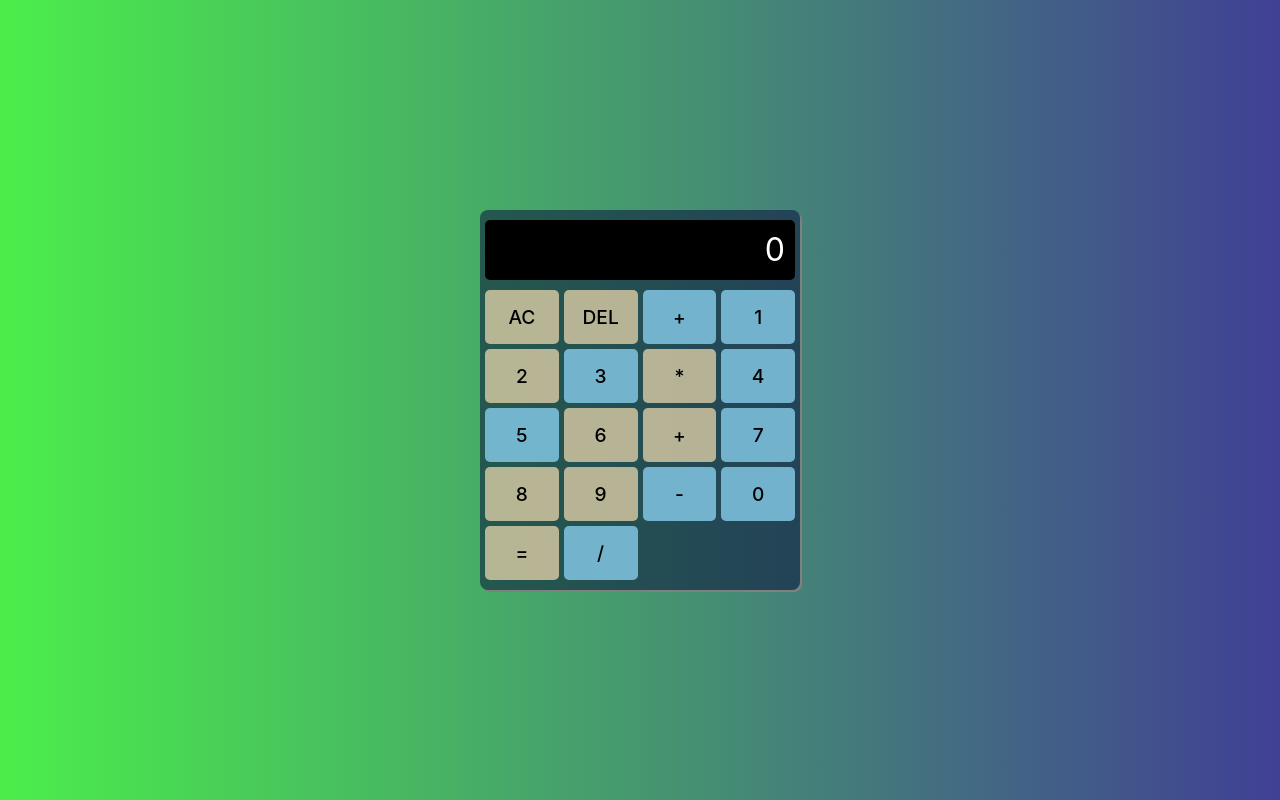
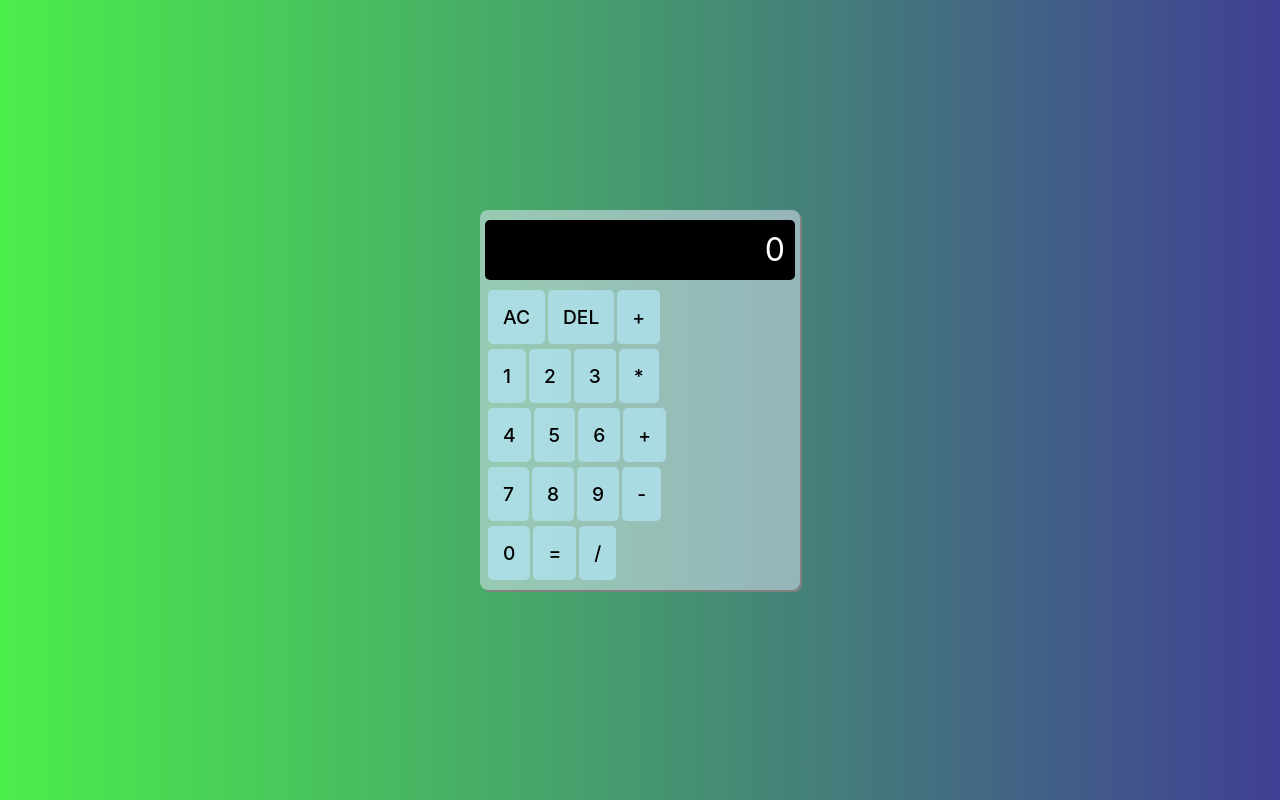
Before and after one commit to paren-thesis/Calculator, a React (Vite) app: page / in a window 1280 px wide. Built offline with nearby package versions, Linux system fonts and the light colour scheme.

Commit message:
Reorder the buttons using divs

```diff
--- a/src/App.css
+++ b/src/App.css
@@ -14,7 +14,7 @@
 }
 
 .mother {
-  background: rgba(2, 3, 53, 0.493);
+  background: rgba(232, 232, 255, 0.493);
   padding: 10px 5px;
   width: 25%;
   box-shadow: 2px 2px 0 gray;
@@ -36,12 +36,11 @@
 
 .keypad {
   display: grid;
-  grid-template-columns: repeat(4, 1fr);
   gap: 5px;
 }
 
 button {
-  background-color: rgba(245, 222, 179, 0.7);
+  background-color: rgba(179, 230, 245, 0.7);
   color: black;
   border: none;
   border-radius: 5px;
@@ -49,14 +48,9 @@ button {
   font-size: 1.2rem;
   cursor: pointer;
   transition: background 0.2s, transform 0.2s;
+  margin-left: 3px;
 }
 
 button:hover {
-  background-color: rgba(245, 222, 179, 1);
-  transform: scale(1.05);
+  background-color: rgb(179, 245, 245);
 }
-
-button:nth-child(3n + 3),
-button:nth-child(4n) {
-  background-color: rgba(135, 206, 235, 0.8); /* Operators with unique color */
-}
--- a/src/App.jsx
+++ b/src/App.jsx
@@ -7,24 +7,34 @@ function App() {
         <div className="mother">
           <div className="screen">0</div>
           <div className="keypad">
-            <button>AC</button>
-            <button>DEL</button>
-            <button>+</button>
+            <div className="row1">
+              <button className='AC'>AC</button>
+              <button className='DEL'>DEL</button>
+              <button className='A'>+</button>
+            </div>
+            <div className="row2">
               <button>1</button>
               <button>2</button>
               <button>3</button>
               <button>*</button>
+            </div>
+            <div className="row3">
               <button>4</button>
               <button>5</button>
               <button>6</button>
               <button>+</button>
+            </div>
+            <div className="row4">
             <button>7</button>
             <button>8</button>
             <button>9</button>
             <button>-</button>
+            </div>
+            <div className="row5">
             <button>0</button>
             <button>=</button>
             <button>/</button>
+            </div>
           </div>
         </div>
       </div>
```
Lines whose indentation alone changed are shown as unchanged.
